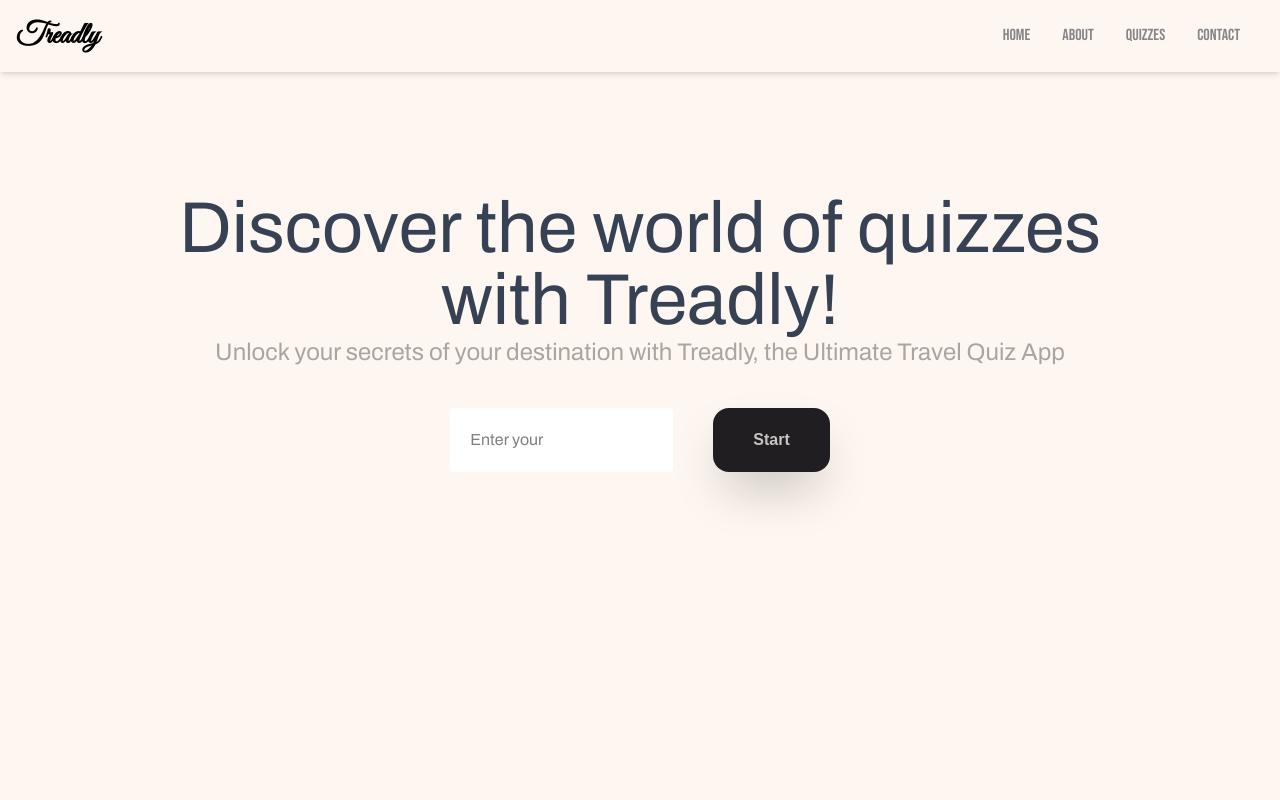
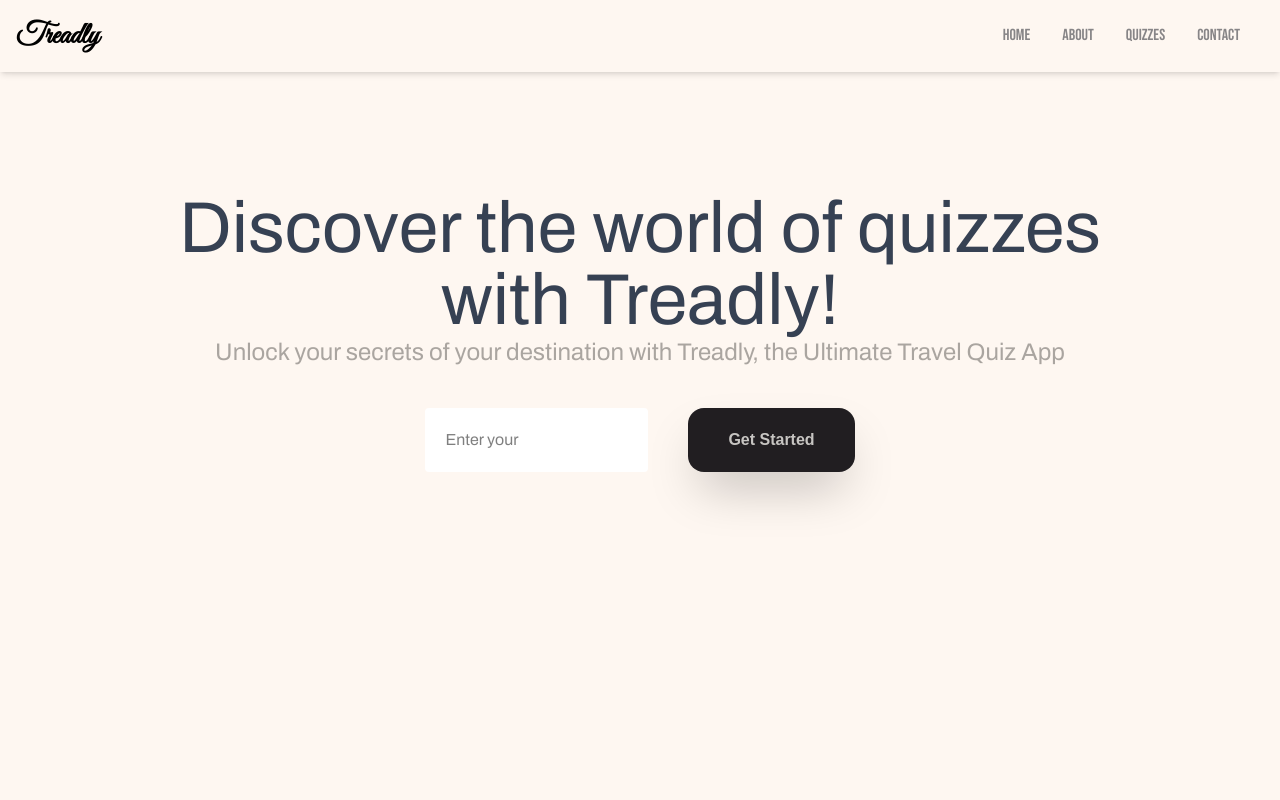
Before and after one commit to Taj-2005/Treadly, a Next.js app: page / in a window 1280 px wide. Shown: the top 800 px of the page. Built offline with nearby package versions, Linux system fonts and the light colour scheme.

Commit message:
Minor Chnages

```diff
--- a/src/app/components/MainContent/MainContent.jsx
+++ b/src/app/components/MainContent/MainContent.jsx
@@ -48,7 +48,7 @@ export default function MainContent() {
                         className="font-archivo bg-white text-black p-4 md:p-5 font-semibold rounded"
                         placeholder="Enter your Destination"
                     />
-                <Button text="Start" onClick={() => {
+                <Button text="Get Started" onClick={() => {
                 const destination = inputRef.current?.value?.trim() || "";
                 console.log("Destination:", destination); // Log the value to check
                 router.push(`/quiz?place=${encodeURIComponent(destination)}`);
```
